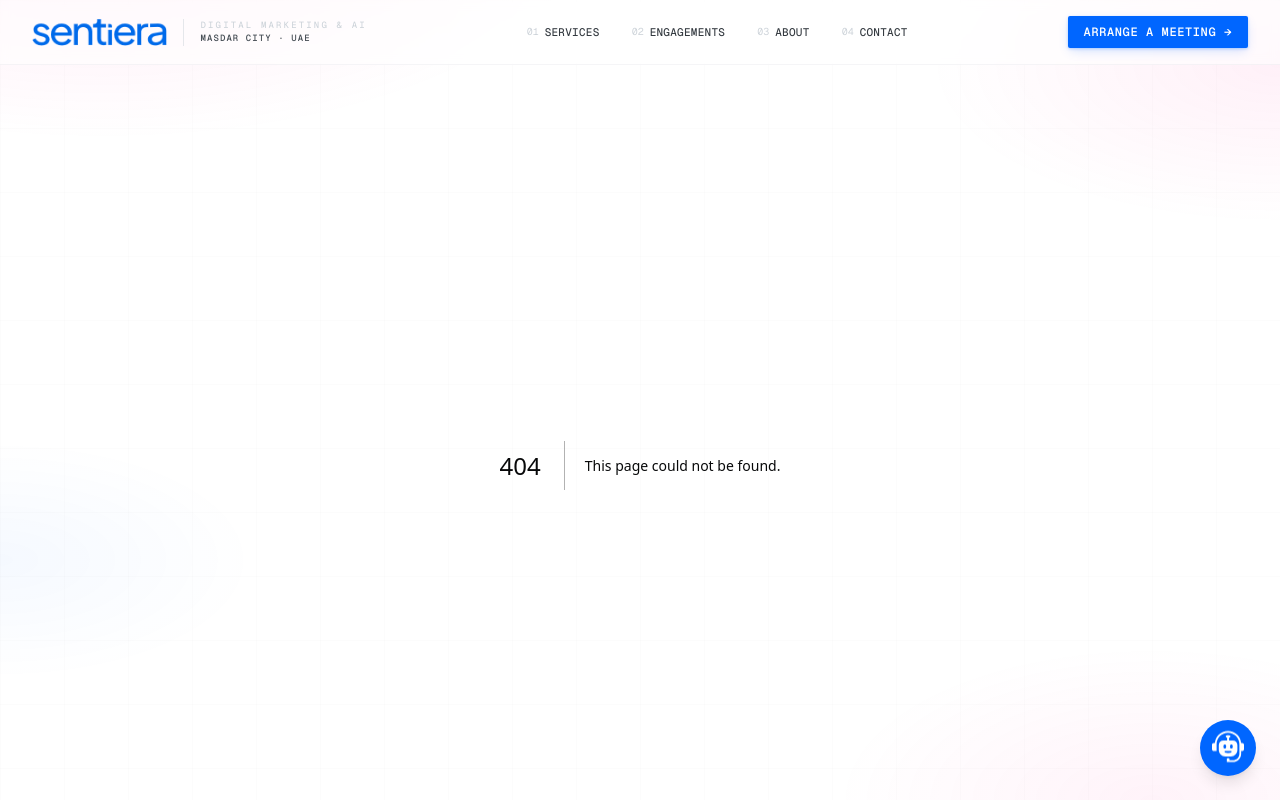
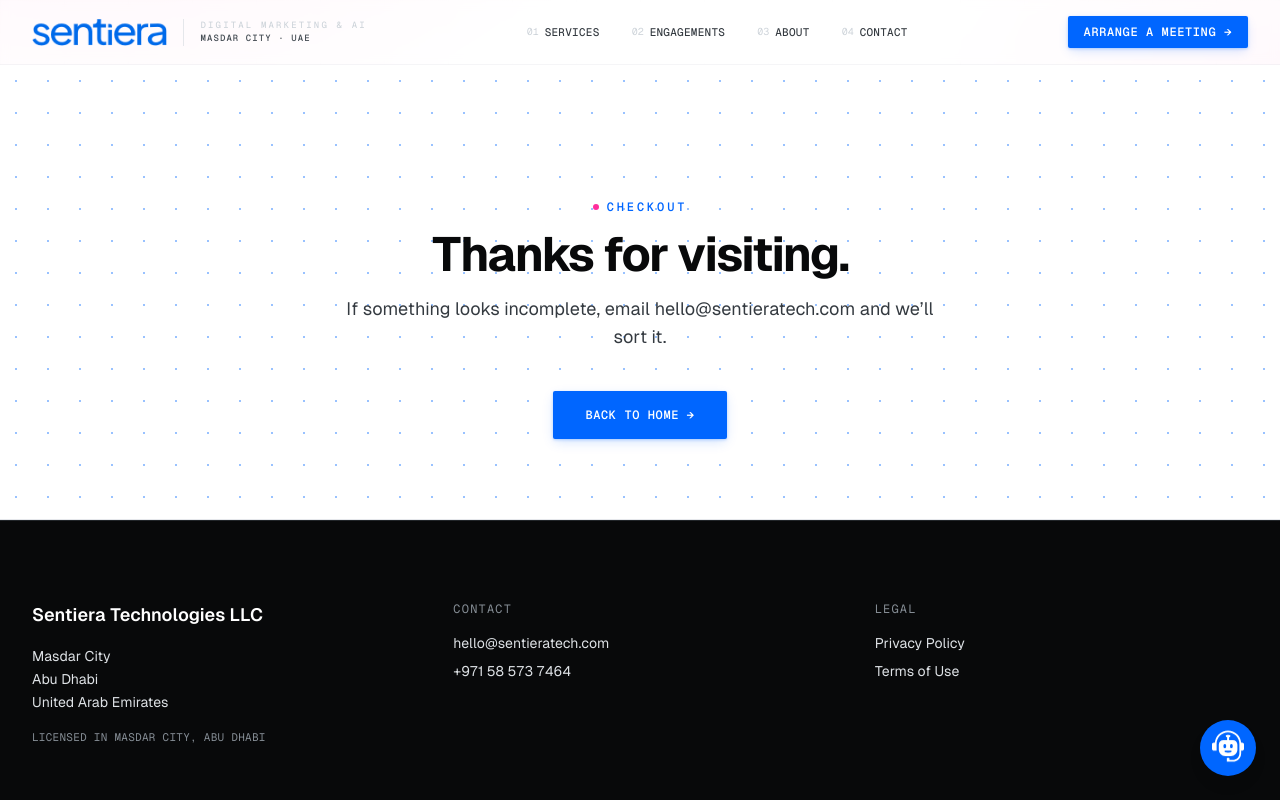
Before and after one commit to Acidtuner/sentiera, a Next.js app: page /checkout/success in a window 1280 px wide. Before the commit this address had no page. Shown: the top 800 px of the page. Built offline with nearby package versions, Linux system fonts and the light colour scheme.

Commit message:
Fix checkout success page for Next.js 15 searchParams Promise

```diff
--- /dev/null
+++ b/src/app/checkout/success/page.tsx
@@ -0,0 +1,51 @@
+import type { Metadata } from "next";
+import Link from "next/link";
+
+export const metadata: Metadata = {
+  title: "Order confirmed",
+  description: "Your order with Sentiera Technologies has been received.",
+};
+
+export default async function CheckoutSuccess({
+  searchParams,
+}: {
+  searchParams: Promise<{ order?: string; success?: string }>;
+}) {
+  const { order, success } = await searchParams;
+  const confirmed = success === "true" || success === "1" || Boolean(order);
+
+  return (
+    <div className="relative bg-white">
+      <section className="relative overflow-hidden border-b border-hairline pt-24 pb-16 sm:pt-32 sm:pb-20">
+        <div className="pointer-events-none absolute inset-0 z-0 opacity-40 [background-image:radial-gradient(#0066FF_0.75px,transparent_0.75px)] [background-size:32px_32px]" aria-hidden="true" />
+        <div className="relative z-10 mx-auto max-w-2xl px-6 lg:px-8 text-center">
+          <div className="inline-flex items-center gap-2 font-mono text-xs uppercase tracking-widest-tag text-tech-blue font-semibold mb-4">
+            <span className="h-1.5 w-1.5 rounded-full bg-accent" />
+            <span>Checkout</span>
+          </div>
+          <h1 className="font-sans text-4xl sm:text-5xl font-bold tracking-tight-heading text-slate-950">
+            {confirmed ? "We’ve received your order." : "Thanks for visiting."}
+          </h1>
+          <p className="mt-4 font-sans text-lg text-slate-700">
+            {confirmed
+              ? "The team will be in touch shortly. You can also reach us at hello@sentieratech.com."
+              : "If something looks incomplete, email hello@sentieratech.com and we’ll sort it."}
+          </p>
+          {order ? (
+            <p className="mt-6 font-mono text-xs uppercase tracking-wider text-slate-500">
+              Reference: {order}
+            </p>
+          ) : null}
+          <div className="mt-10">
+            <Link
+              href="/"
+              className="inline-flex items-center gap-2 rounded-sm bg-tech-blue px-8 py-4 font-mono text-xs font-semibold uppercase tracking-wider text-white shadow-tech-button transition-all duration-200 hover:bg-tech-blue-600"
+            >
+              Back to home →
+            </Link>
+          </div>
+        </div>
+      </section>
+    </div>
+  );
+}
```
